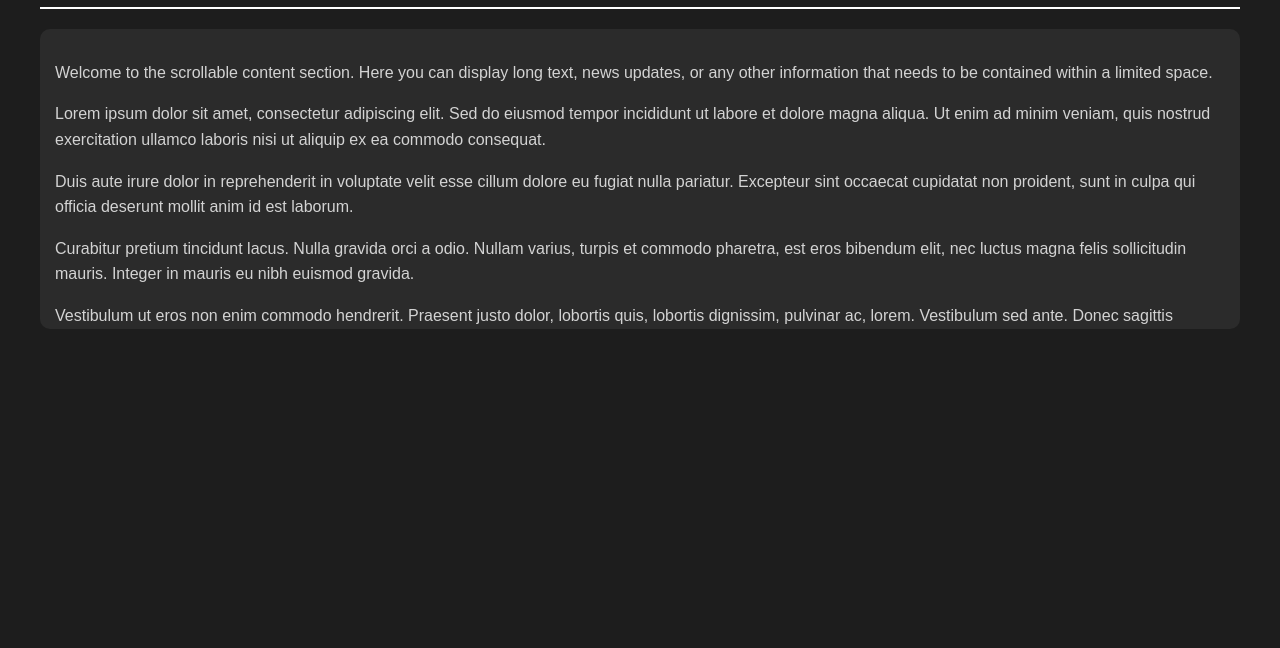
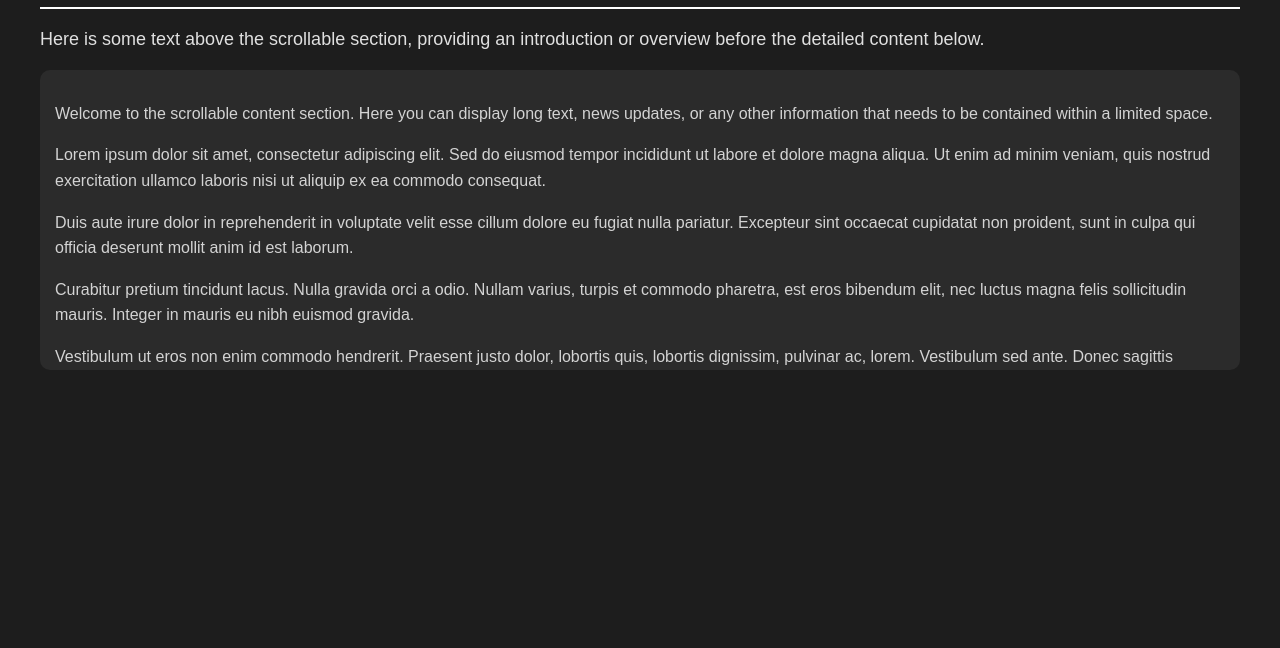
Before and after one commit to 5166-gamez/changelogs, a plain HTML site: page index.html in a window 1280 px wide. Shown: the part 152-800 px from the top of the page. Drawn offline with Linux system fonts and the light colour scheme; a web font is replaced by a local one.

Commit message:
Update index.html

```diff
--- a/index.html
+++ b/index.html
@@ -51,6 +51,11 @@
       line-height: 1.6;
       color: #d3d3d3; /* Light gray color for the text */
     }
+    .text-above-scroll {
+      font-size: 18px;
+      margin-bottom: 10px;
+      color: #e0e0e0; /* Slightly lighter text color */
+    }
   </style>
 </head>
 <body>
@@ -63,6 +68,9 @@
       </div>
     </div>
     <hr> <!-- Line divider -->
+
+    <!-- Text above scrollable container -->
+    <p class="text-above-scroll">Here is some text above the scrollable section, providing an introduction or overview before the detailed content below.</p>
 
     <!-- Scrollable text section -->
     <div class="scroll-container">
```
